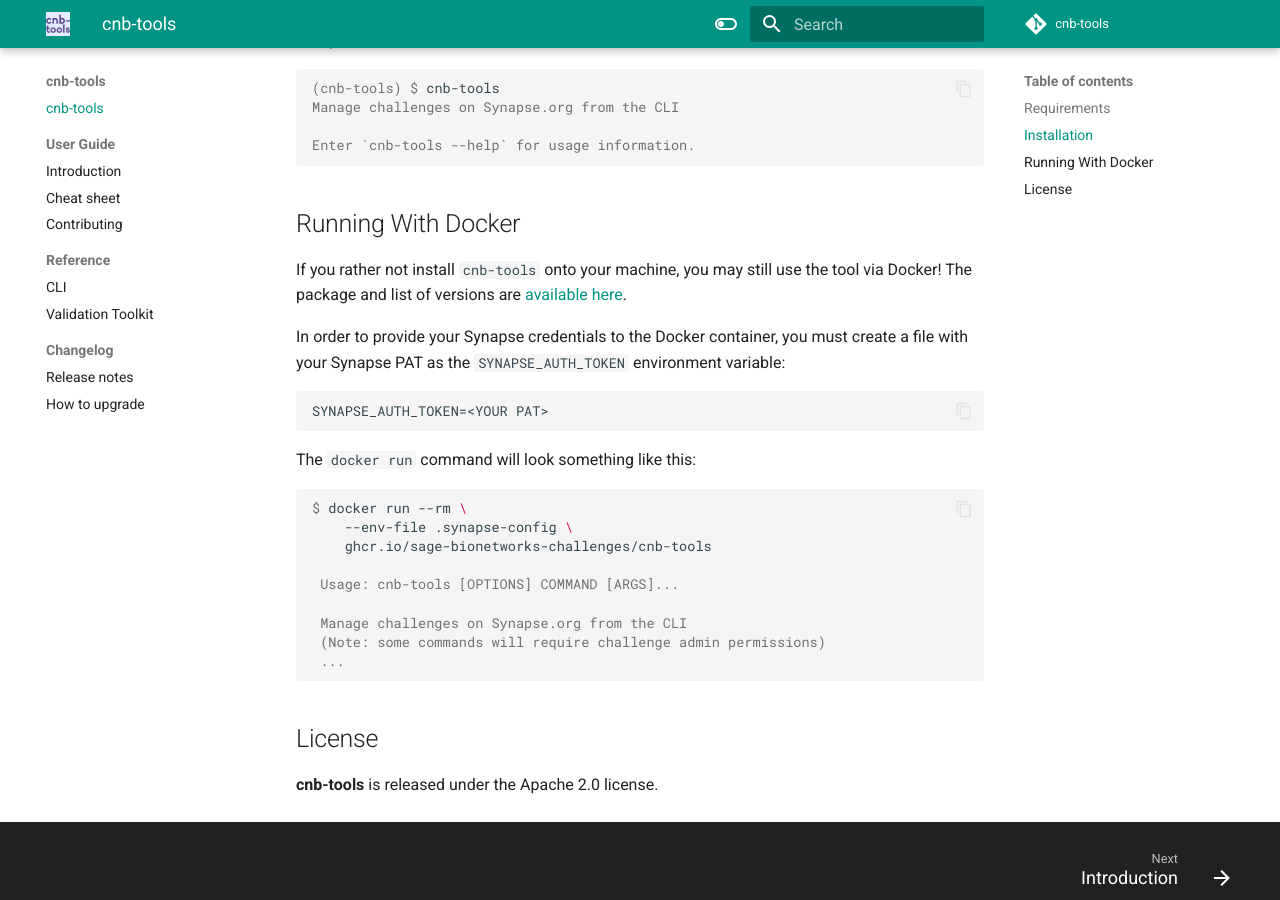
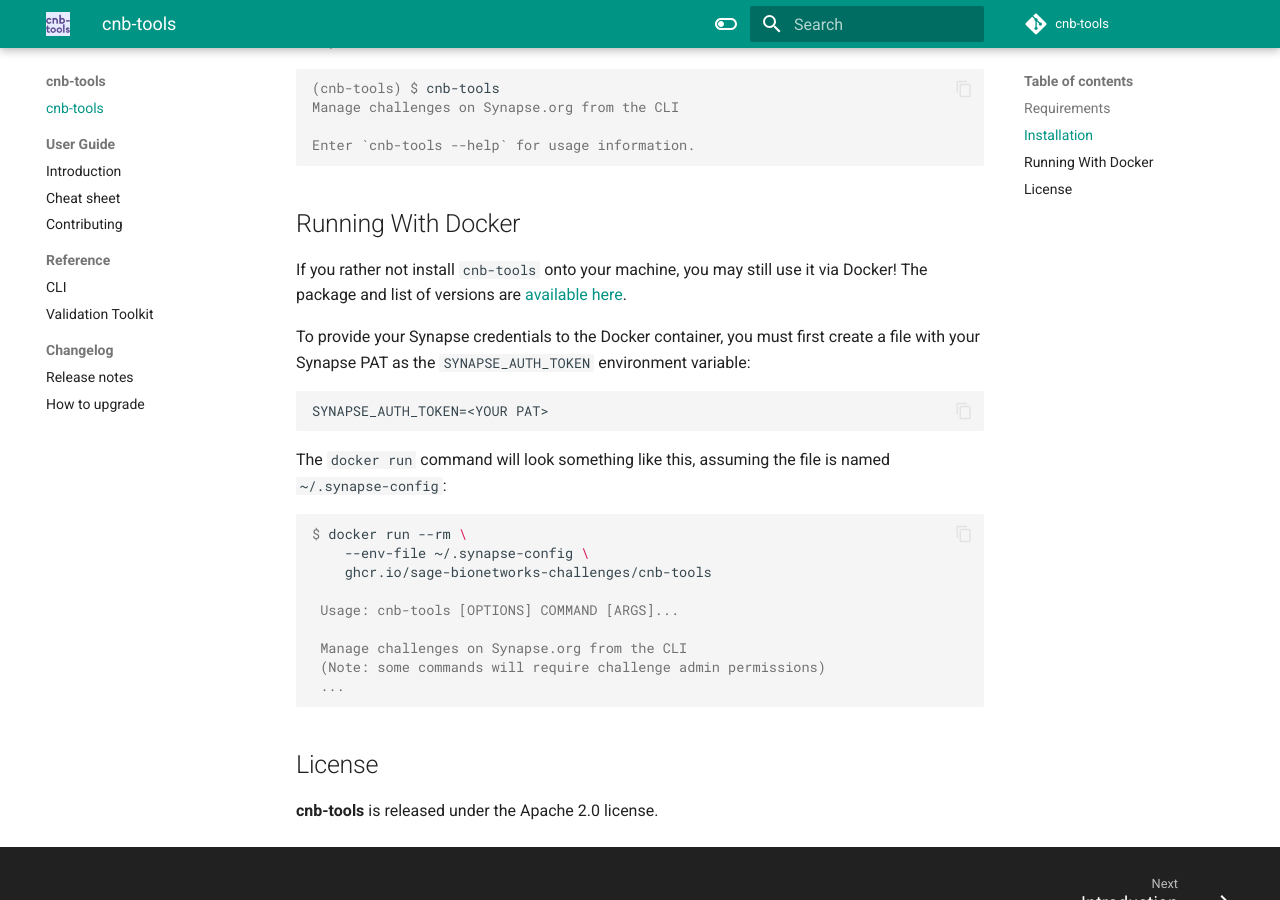
Before and after one commit to Sage-Bionetworks-Challenges/cnb-tools, an MkDocs documentation site: the page built from docs/index.md, in a window 1280 px wide and 900 px high, scrolled down 1893 px. Built offline with MkDocs 1.6.1 and Material for MkDocs 9.7.7, drawn with Linux system fonts in a browser that asks for light colours; comment, search, counter and statistics services are not loaded; some of the changed text lies outside the part shown.

Commit message:
update wording and grammar

````diff
--- a/docs/index.md
+++ b/docs/index.md
@@ -34,7 +34,7 @@
 
 To fully utilize **cnb-tools**, you must have a Synapse account and
 provide your credentials to the tool.  To do so, create a `.synapseConfig`
-file in your home directory, and enter the following:
+file in your home directory and enter the following:
 
 ```yaml
 [authentication]
@@ -91,10 +91,10 @@
 
 ## Running With Docker
 
-If you rather not install `cnb-tools` onto your machine, you may still use the
-tool via Docker!  The package and list of versions are [available here].
+If you rather not install `cnb-tools` onto your machine, you may still use it
+via Docker!  The package and list of versions are [available here].
 
-In order to provide your Synapse credentials to the Docker container, you must
+To provide your Synapse credentials to the Docker container, you must first
 create a file with your Synapse PAT as the `SYNAPSE_AUTH_TOKEN` environment
 variable:
 
@@ -102,12 +102,13 @@
 SYNAPSE_AUTH_TOKEN=<YOUR PAT>
 ```
 
-The `docker run` command will look something like this:
+The `docker run` command will look something like this, assuming the file is
+named `~/.synapse-config`:
 
 <!-- termynal -->
 ```console
 $ docker run --rm \
-    --env-file .synapse-config \
+    --env-file ~/.synapse-config \
     ghcr.io/sage-bionetworks-challenges/cnb-tools
 
  Usage: cnb-tools [OPTIONS] COMMAND [ARGS]...
````
Also changed, not shown: README.md (+9 -7 lines).
